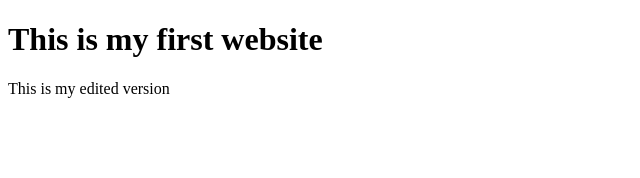
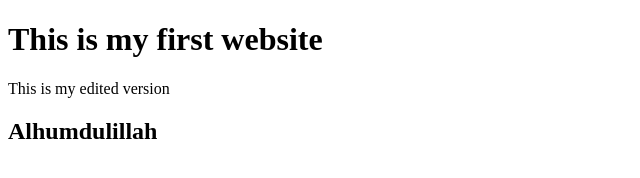
Before and after one commit to Mainulhasan05/my-first-website, a plain HTML site: page index.html in a window 1280 px wide. Shown: the whole page, without its empty margins (0-640 px from the left). Drawn offline with Linux system fonts and the light colour scheme.

Commit message:
alhumdulillah

```diff
--- a/index.html
+++ b/index.html
@@ -9,5 +9,6 @@
 <body>
     <h1>This is my first website</h1>
     <p>This is my edited version</p>
+    <h2>Alhumdulillah</h2>
 </body>
 </html>
```
